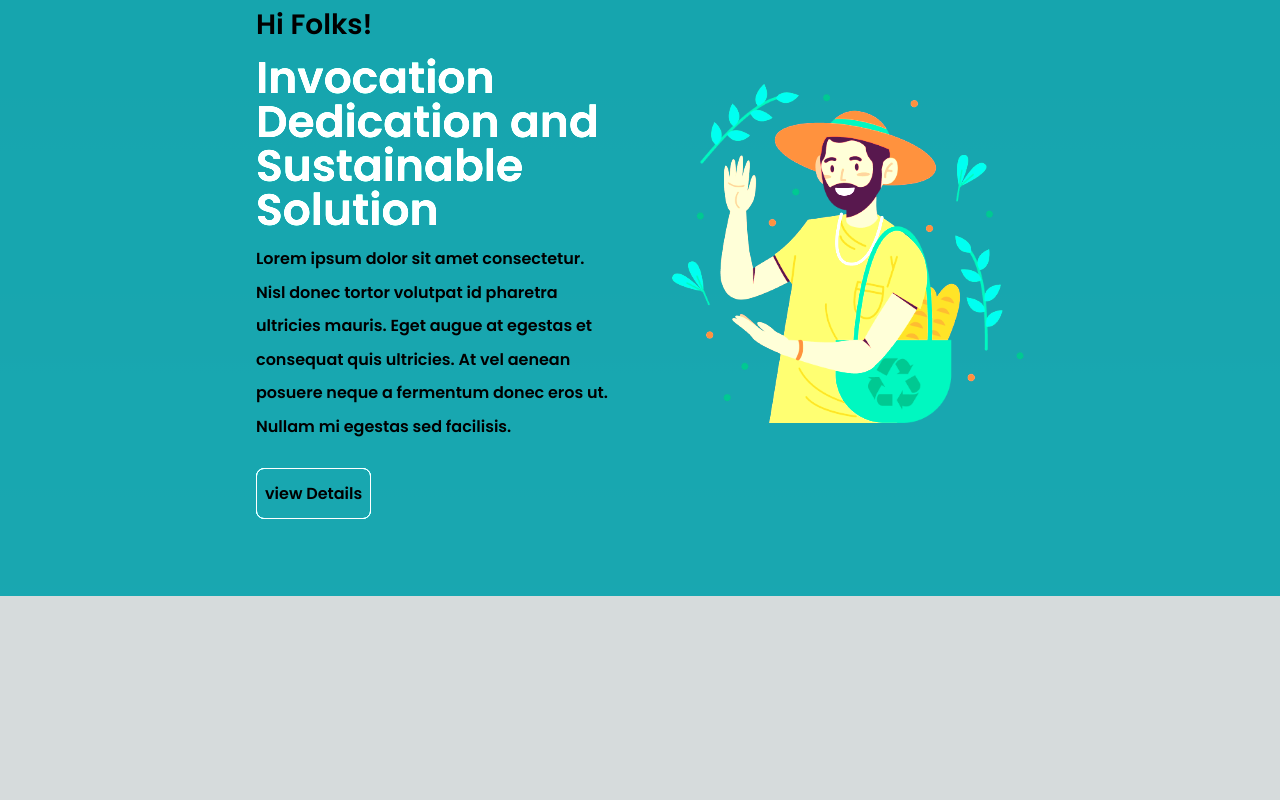
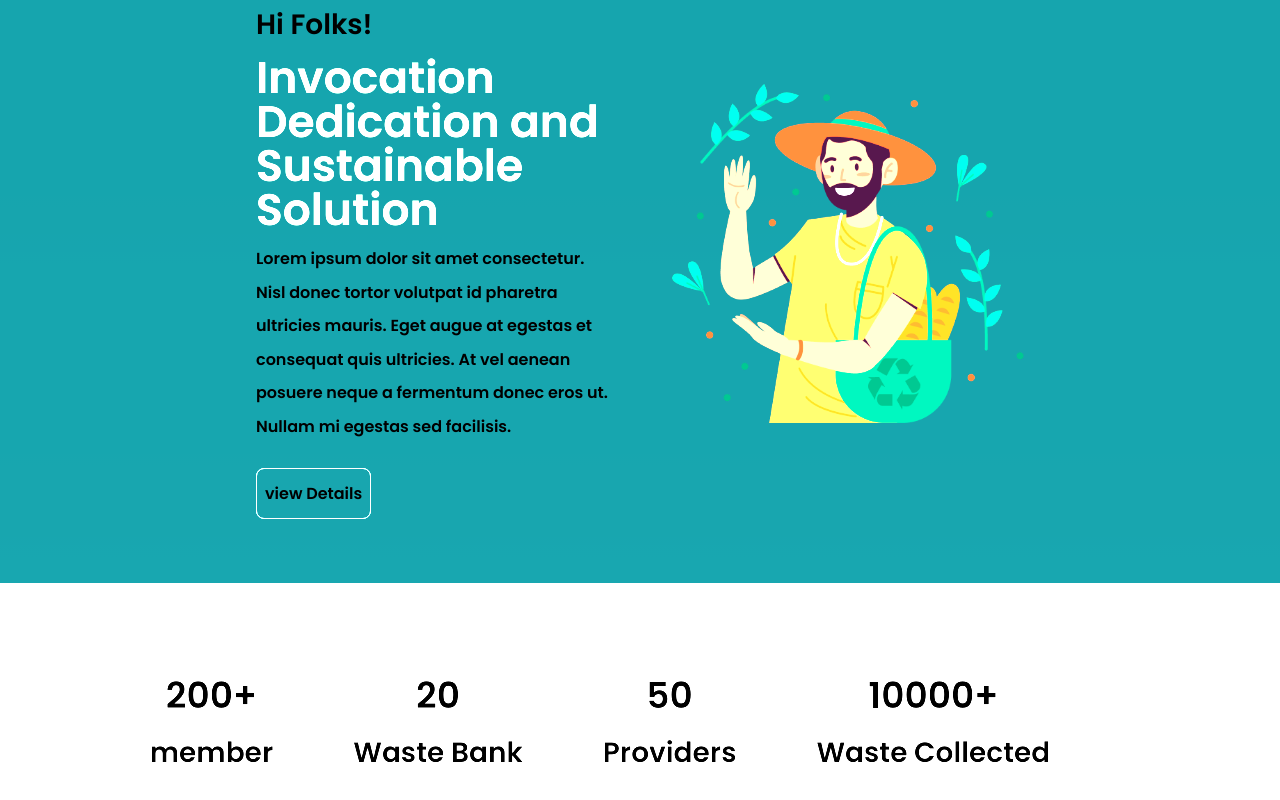
Before and after one commit to mungaben/keema, a Next.js app: page / in a window 1280 px wide. Shown: the part 204-1004 px from the top of the page. Before the commit the page ends 800 px from the top, so only its background shows below. Built offline with nearby package versions, Linux system fonts and the light colour scheme.

Commit message:
style ::adjust

```diff
--- a/src/app/components/Banner/Banner.tsx
+++ b/src/app/components/Banner/Banner.tsx
@@ -1,44 +1,31 @@
-
-
-import React from 'react'
+import React from "react";
 
 const Banner = () => {
   return (
-    <div className=' w-full '>
-        <article className=' ml-5 md:ml-0 justify-start items-start gap-4 mb-16'>
-            <h2 className=' lg:mt-20  md:mt-10 mt-0 font-semibold text-[28px] '> Hi Folks!</h2>
+    <div className=" w-full ">
+      <article className=" ml-5 md:ml-0 justify-start items-start gap-4 mb-16">
+        <h2 className=" lg:mt-20  md:mt-10 mt-0 font-semibold text-[28px] ">
+          {" "}
+          Hi Folks!
+        </h2>
 
-            <h1 className=' lg:mt-[10px] lg:font-extrabold tracking-normal align-middle  leading-normal lg:text-6xl  text-[#FFD] md:text-[16px] lg:text-[32px] xl:text-[44px]'>
-            Invocation Dedication
-and Sustainable Solution
-            </h1>
+        <h1 className=" lg:mt-[10px] lg:font-extrabold tracking-normal align-middle  leading-normal lg:text-6xl  text-[#FFD] md:text-[16px] lg:text-[32px] xl:text-[44px]">
+          Invocation Dedication and Sustainable Solution
+        </h1>
 
-            <p className=' mt-[10px] md:text-[6px]  text-[5px] lg:text-[10px] xl:text-[16px]  leading-[2.1]'>
-            Lorem ipsum dolor sit amet consectetur. Nisl donec tortor volutpat id pharetra ultricies mauris. Eget augue at egestas et consequat quis ultricies. At vel aenean posuere neque a fermentum donec eros ut. Nullam mi egestas sed facilisis.
-            </p>
+        <p className=" mt-[10px] md:text-[6px]  text-[5px] lg:text-[10px] xl:text-[16px]  leading-[2.1]">
+          Lorem ipsum dolor sit amet consectetur. Nisl donec tortor volutpat id
+          pharetra ultricies mauris. Eget augue at egestas et consequat quis
+          ultricies. At vel aenean posuere neque a fermentum donec eros ut.
+          Nullam mi egestas sed facilisis.
+        </p>
 
+        <button className=" rounded-lg p-2 border border-[4] mt-[24px] place-content-center ">
+          <p className="  text-[16px] leading-[2.1]">view Details</p>
+        </button>
+      </article>
+    </div>
+  );
+};
 
-
-
-
-
-
-
-
-
-
-
-
-
-            <button className=' rounded-lg p-2 border border-[4] mt-[24px] place-content-center '>
-                <p className='  text-[16px] leading-[2.1]'>
-                view Details
-                </p>
-            </button>
-
-        </article>
-    </div>
-  )
-}
-
-export default Banner
+export default Banner;
--- a/src/app/components/Banner/Banner2.tsx
+++ b/src/app/components/Banner/Banner2.tsx
@@ -5,7 +5,7 @@ import React from 'react'
 
 const Banner2 = () => {
   return (
-    <div>
+    <div className=' bg-bottom'>
         <Image
         src={'/images/home.png'}
         alt="Picture of the author"
--- /dev/null
+++ b/src/app/components/Banner/HomeFooter.tsx
@@ -0,0 +1,29 @@
+import React from "react";
+
+const HomeFooter = () => {
+  return (
+    <div className=" flex xl:gap-20 flex-col  md:flex-row justify-center items-center gap-6 lg:gap-14 md:gap-10">
+      <div className="space-y-4  flex justify-center items-center flex-col">
+        <h4 className=" lg:text-4xl text-3xl font-semibold" >200+</h4>
+        <span className=" text-md font-medium lg:text-[28px] md:text-[16px]  ">member</span>
+      </div>
+      <div className=" space-y-4 flex justify-center items-center flex-col">
+      <h4 className=" lg:text-4xl text-3xl  font-semibold" >
+            20
+        </h4>
+        <span className=" text-md font-medium lg:text-[28px] md:text-[16px] ">Waste
+            Bank</span>
+      </div>
+      <div className=" space-y-4 flex justify-center items-center flex-col">
+      <h4 className=" lg:text-4xl text-3xl  font-semibold" >50</h4>
+        <span className=" text-md font-medium lg:text-[28px] md:text-[16px] ">Providers</span>
+      </div>
+      <div className=" space-y-4 flex justify-center items-center flex-col">
+      <h4 className=" lg:text-4xl text-3xl font-semibold" >10000+</h4>
+        <span className=" text-md font-medium lg:text-[28px] md:text-[16px]  ">Waste Collected</span>
+      </div>
+    </div>
+  );
+};
+
+export default HomeFooter;
--- a/src/app/components/HomePage.tsx
+++ b/src/app/components/HomePage.tsx
@@ -1,10 +1,11 @@
 import React from "react";
 import Banner from "./Banner/Banner";
 import Banner2 from "./Banner/Banner2";
+import HomeFooter from "./Banner/HomeFooter";
 
 const HomePage = () => {
   return (
-    <div className=" bg-[#016A70]/90 brightness-150 h-screen w-screen overflow-hidden">
+    <div className=" bg-[#016A70]/90 brightness-150 min-h-screen flex flex-col justify-between w-screen overflow-hidden">
       <div className=" mt-[10dvw] space-x-[5dvw] md:mx-[20dvw]  flex  justify-between items-center flex-col md:flex-row">
         <section className="  items-center flex justify-center md:w-1/2">
           <Banner />
@@ -12,7 +13,15 @@ const HomePage = () => {
         <section className=" items-start flex justify-center md:w-1/2 ">
           <Banner2 />
         </section>
+
       </div>
+      <div className="bg-[#fff] mb-0 bottom-0 lg:-ml-20">
+      <section className=" mt-[1dvw] py-20 text-black ">
+          <HomeFooter/>
+        </section>
+
+      </div>
+
     </div>
   );
 };
```
